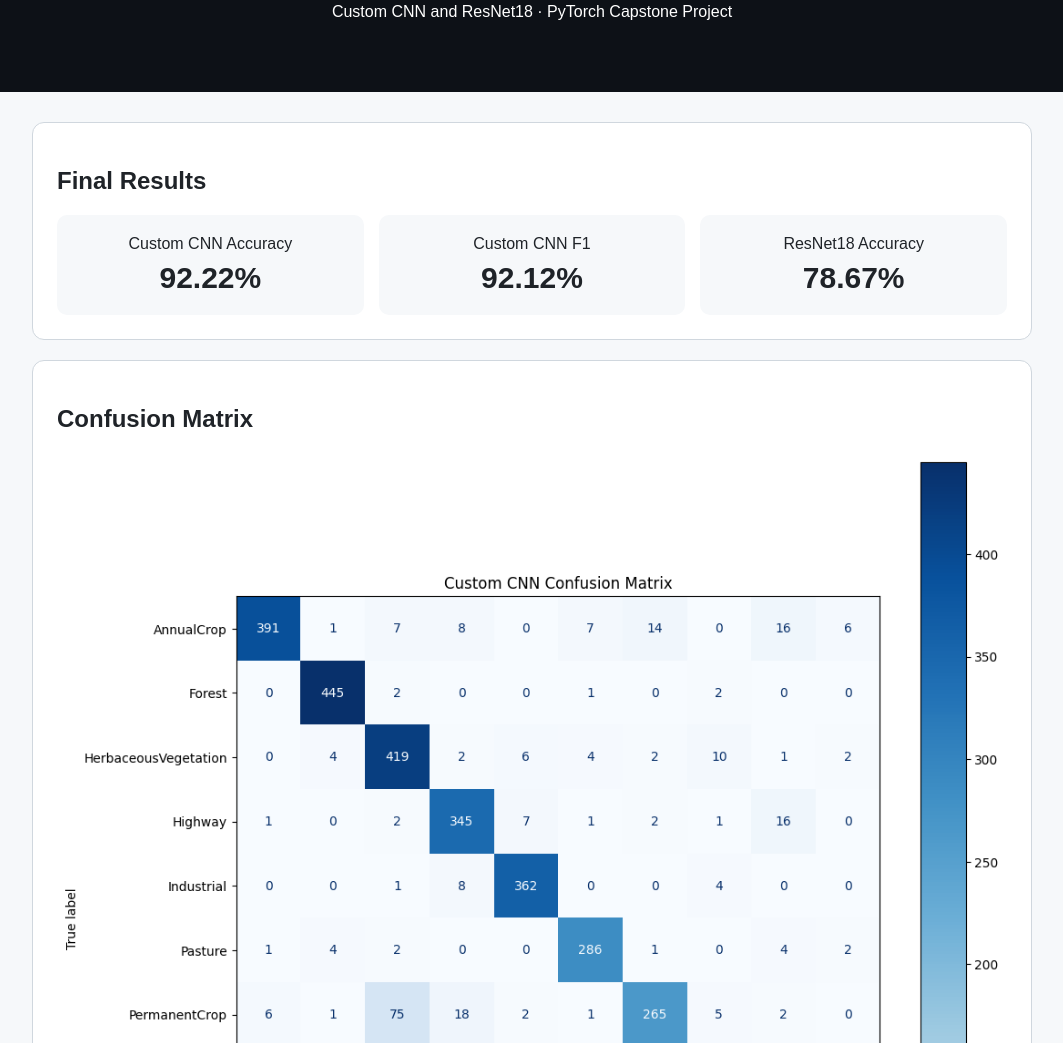
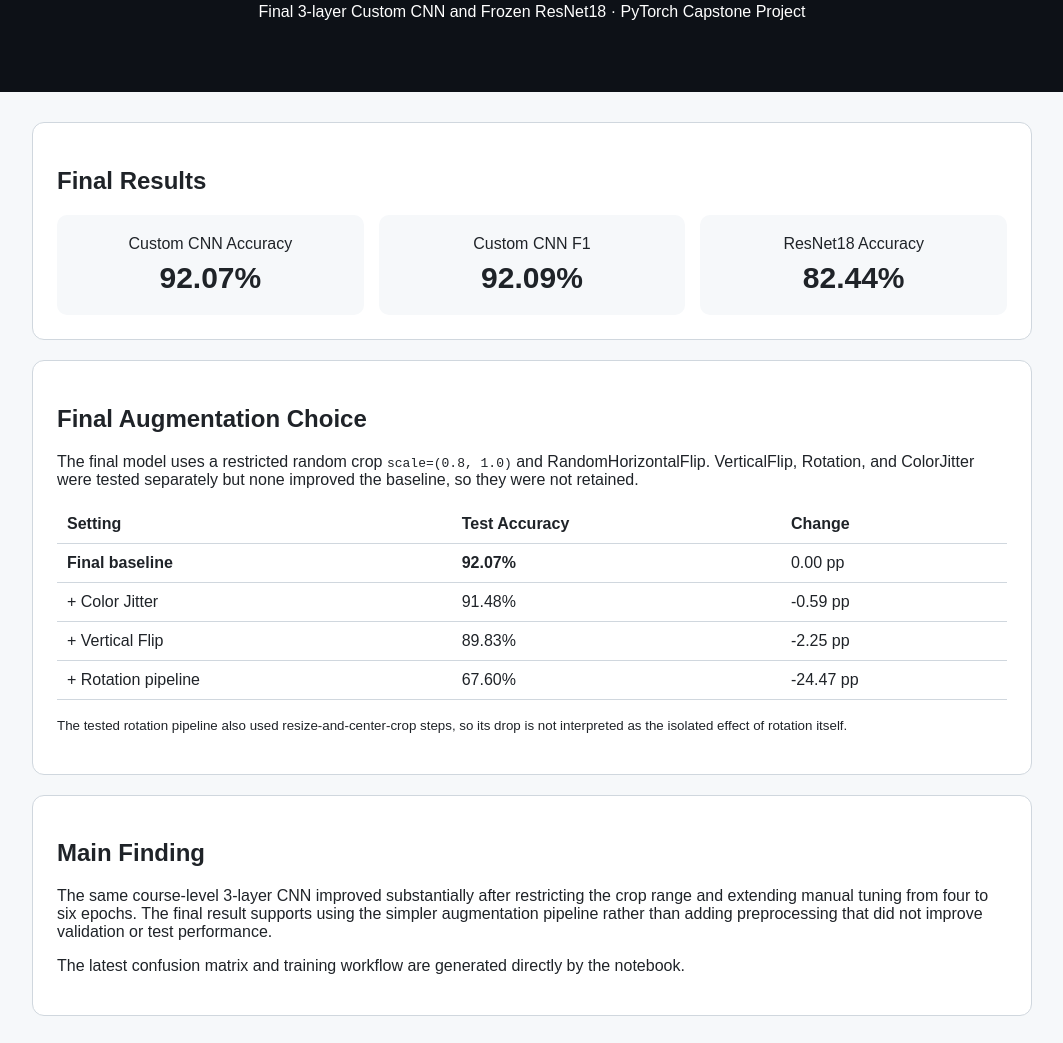
Before and after one commit to azureservertop-cell/Capstone-Project-Deep-Learning-with-PyTorch, a plain HTML site: page docs/index.html in a window 1280 px wide. Shown: the part 132-1175 px from the top of the page, without its empty margins (108-1171 px from the left). Drawn offline with Linux system fonts and the light colour scheme.

Commit message:
Update project page with final model and ablation results

```diff
--- a/docs/index.html
+++ b/docs/index.html
@@ -12,32 +12,40 @@ section{background:#fff;border:1px solid #d0d7de;border-radius:12px;padding:24px
 .grid{display:grid;grid-template-columns:repeat(auto-fit,minmax(200px,1fr));gap:15px}
 .metric{text-align:center;background:#f6f8fa;border-radius:10px;padding:20px}
 .metric strong{display:block;font-size:30px;margin-top:8px}
-img{max-width:100%;border-radius:8px}
+table{width:100%;border-collapse:collapse}th,td{padding:10px;border-bottom:1px solid #d0d7de;text-align:left}
 footer{text-align:center;padding:30px;color:#57606a}
 </style>
 </head>
 <body>
 <header>
 <h1>EuroSAT Satellite Image Classification</h1>
-<p>Custom CNN and ResNet18 · PyTorch Capstone Project</p>
+<p>Final 3-layer Custom CNN and Frozen ResNet18 · PyTorch Capstone Project</p>
 </header>
 <main>
 <section>
 <h2>Final Results</h2>
 <div class="grid">
-<div class="metric">Custom CNN Accuracy<strong>92.22%</strong></div>
-<div class="metric">Custom CNN F1<strong>92.12%</strong></div>
-<div class="metric">ResNet18 Accuracy<strong>78.67%</strong></div>
+<div class="metric">Custom CNN Accuracy<strong>92.07%</strong></div>
+<div class="metric">Custom CNN F1<strong>92.09%</strong></div>
+<div class="metric">ResNet18 Accuracy<strong>82.44%</strong></div>
 </div>
 </section>
 <section>
-<h2>Confusion Matrix</h2>
-<img src="confusion_matrix.png" alt="Confusion Matrix">
+<h2>Final Augmentation Choice</h2>
+<p>The final model uses a restricted random crop <code>scale=(0.8, 1.0)</code> and RandomHorizontalFlip. VerticalFlip, Rotation, and ColorJitter were tested separately but none improved the baseline, so they were not retained.</p>
+<table>
+<tr><th>Setting</th><th>Test Accuracy</th><th>Change</th></tr>
+<tr><td><strong>Final baseline</strong></td><td><strong>92.07%</strong></td><td>0.00 pp</td></tr>
+<tr><td>+ Color Jitter</td><td>91.48%</td><td>-0.59 pp</td></tr>
+<tr><td>+ Vertical Flip</td><td>89.83%</td><td>-2.25 pp</td></tr>
+<tr><td>+ Rotation pipeline</td><td>67.60%</td><td>-24.47 pp</td></tr>
+</table>
+<p><small>The tested rotation pipeline also used resize-and-center-crop steps, so its drop is not interpreted as the isolated effect of rotation itself.</small></p>
 </section>
 <section>
 <h2>Main Finding</h2>
-<p>The custom CNN performed best. PermanentCrop was the most difficult class and
-was frequently confused with HerbaceousVegetation.</p>
+<p>The same course-level 3-layer CNN improved substantially after restricting the crop range and extending manual tuning from four to six epochs. The final result supports using the simpler augmentation pipeline rather than adding preprocessing that did not improve validation or test performance.</p>
+<p>The latest confusion matrix and training workflow are generated directly by the notebook.</p>
 </section>
 </main>
 <footer>Jianye Chen · Fanshawe College</footer>
```
